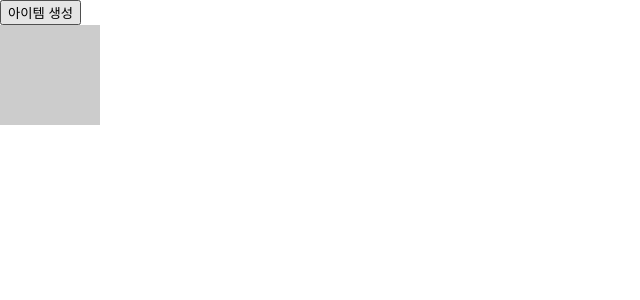
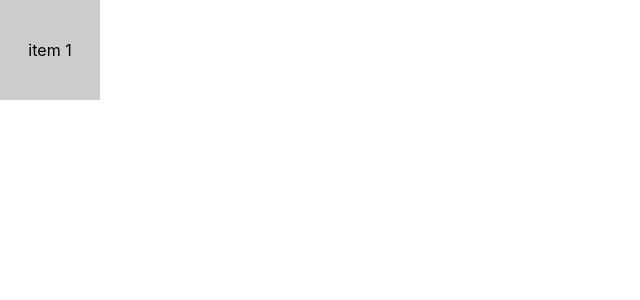
Before and after one commit to Kang-Jh/mind-map-generator, a React (Create React App) app: page / in a window 1280 px wide. Both pictures are taken after a click on the button "아이템 생성". Shown: the top 300 px of the page, without its empty margins (0-640 px from the left). Built offline with nearby package versions, Linux system fonts and the light colour scheme.

Commit message:
아이템 컴포넌트에 이벤트들 추가

```diff
--- a/src/components/Item.tsx
+++ b/src/components/Item.tsx
@@ -1,20 +1,81 @@
 import styles from '../styles/Item.module.css';
-import { useRecoilState } from 'recoil';
-import { itemAtom } from '../atoms';
+import { useRecoilState, useSetRecoilState } from 'recoil';
+import { itemAtom, singleSelectedIdAtom } from '../atoms';
+import { useState } from 'react';
 
 export default function Item({ id }: { id: number }) {
   const [item, setItem] = useRecoilState(itemAtom(id));
+  const [isEdittingText, setIsEdittingText] = useState(false);
+  const setSingleSelectedId = useSetRecoilState(singleSelectedIdAtom);
 
   return (
     <div
-      className={styles.item}
+      className={`${styles.item} ${item.selected ? styles.selected : ''}`}
       style={{
         width: `${item.width}px`,
         height: `${item.height}px`,
         backgroundColor: item.bgColor,
+        top: item.top,
+        left: item.left,
+        zIndex: item.selected ? 100000 : 0,
+      }}
+      onClick={(e) => {
+        e.stopPropagation();
+
+        setItem((state) => ({
+          ...state,
+          selected: isEdittingText ? true : !state.selected,
+        }));
+        setSingleSelectedId(isEdittingText ? id : item.selected ? 0 : id);
+
+        setIsEdittingText(false);
       }}
     >
-      <div>{item.contents}</div>
+      {isEdittingText ? (
+        <input
+          className={styles.input}
+          type="text"
+          value={item.text}
+          onChange={(e) =>
+            setItem((state) => ({ ...state, text: e.target.value }))
+          }
+          onKeyDown={(e) => {
+            if (e.key === 'Enter') {
+              setIsEdittingText(false);
+            }
+          }}
+          // 입력 필드 클릭시 아이템이 선택되는 것을 막기 위한 onClick
+          onClick={(e) => {
+            e.stopPropagation();
+          }}
+          // 텍스트 드래그를 통한 선택을 위한 onMouseMove
+          onMouseMove={(e) => {
+            e.stopPropagation();
+          }}
+          autoFocus
+        />
+      ) : (
+        <span
+          onClick={(e) => {
+            e.stopPropagation();
+          }}
+          onDoubleClick={(e) => {
+            e.stopPropagation();
+            if (e.ctrlKey || e.altKey) {
+              return;
+            }
+
+            setIsEdittingText(true);
+            setItem((state) => ({
+              ...state,
+              selected: true,
+            }));
+            setSingleSelectedId(id);
+          }}
+        >
+          {item.text}
+        </span>
+      )}
     </div>
   );
 }
```
